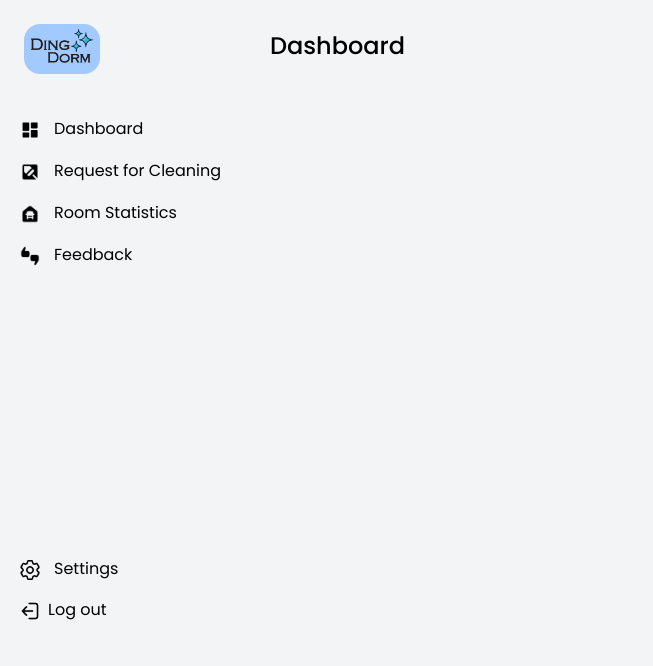
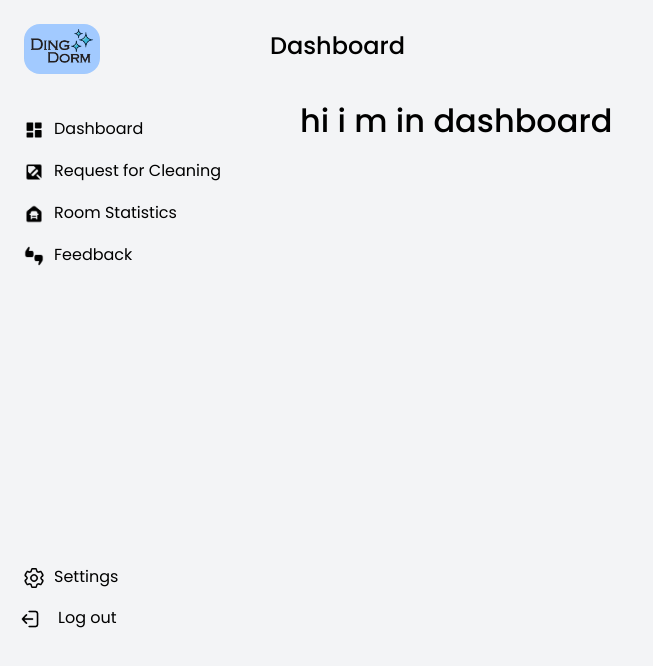
Before and after one commit to Yashmeet24/ding-dorm-frontend, a React (Create React App) app: page /home in a window 1280 px wide. Shown: the top 666 px of the page, without its empty margins (0-653 px from the left). Built offline with nearby package versions, Linux system fonts and the light colour scheme.

Commit message:
update homepage

```diff
--- a/src/App.js
+++ b/src/App.js
@@ -1,5 +1,5 @@
 import LoginPage from "./LoginPage";
-import { BrowserRouter as Router , Route, Switch } from "react-router-dom";
+import { BrowserRouter as Router , Route, Switch , Navigate} from "react-router-dom";
 import signUp from "./signUp";
 import Dashboard from "./Homepage";
 import CleaningRequestPage from "./CleaningRequestPage";
@@ -8,7 +8,11 @@ import FeedbackPage from "./FeedbackPage";
 import Sidebar from "./Sidebar";
 
 function App() {
+
+  const isLoggedIn = "true";
+
   return (
+
   <Router>
     <Switch>
       <Route exact path="/login" component={LoginPage}/>
@@ -17,10 +21,13 @@ function App() {
       <Route exact path="/CleaningRequestPage" component={CleaningRequestPage}/>
       <Route exact path="/RoomStatisticsPage" component={RoomStatisticsPage}/>
       <Route exact path="/FeedbackPage" component={FeedbackPage}/>
+      {/* <Route path="/" element={isLoggedIn ? <Homepage /> : <Navigate to="/login" />} /> */}
+      <Route path="*" element={<div><h2>404 Page not found</h2></div>}/>
     </Switch>
   </Router>
 
   );
 }
 
+
 export default App;
--- a/src/Dashboard.js
+++ b/src/Dashboard.js
@@ -1,5 +1,9 @@
 const Dashboard = () => {
     return (
+
+        <div className="dashboard main">
+            <h2>hi i m in dashboard</h2>
+        </div>
 
      );
 }
--- a/src/Homepage.js
+++ b/src/Homepage.js
@@ -1,16 +1,18 @@
 import Sidebar from "./Sidebar";
 import Navbar  from "./Navbar";
 import * as React from 'react';
-const Home = () => {
+import Dashboard from "./Dashboard";
+const Homepage = () => {
 
     const [heading, setHeading] = React.useState('Dashboard');
 
     return (
-        <div className="home">
+        <div className="homepage">
             <Sidebar setHeading={setHeading}/>
             <Navbar heading={heading}/>
+            <Dashboard/>
         </div>
      );
 }
 
-export default Home;
+export default Homepage;
--- a/src/Sidebar.js
+++ b/src/Sidebar.js
@@ -18,27 +18,26 @@ const Sidebar = (props) => {
                     <img className="logoimage rounded-4" src={require('./images/dingdormlogo-blue5.png')} alt="logo" />
                 </div>
                 <div className="Dashboard pages">
-                    <img className="sidebaricons Dashboard-icon" src={require('./images/dashboard-solid-24.png')} alt="Dashboard icon" />
-                    {/* <Link className="sidebarTitles Dashboard-title" to="/Dashboard" >Dashboard</Link> */}
-                    <button className="sidebarTitles Dashboard-title" onClick={() => handleSelect('Dashboard')} >Dashboard</button>
+                <button className="sidebarTitles Dashboard-title" onClick={() => handleSelect('Dashboard')} ><img className="sidebaricons Dashboard-icon" src={require('./images/dashboard-solid-24.png')} alt="Dashboard icon" />
+                   Dashboard</button>
                 </div>
                 <div className="CleaningRequest pages">
-                    <img className="sidebaricons CleaningRequest-icon" src={require('./images/cleaningreq.png')} alt="CleaningRequest icon" />
-                    <button className="sidebarTitles CleaningRequest-title" onClick={() => handleSelect('Request for cleaning')} > Request for Cleaning </button>
+                <button className="sidebarTitles CleaningRequest-title" onClick={() => handleSelect('Request for cleaning')} ><img className="sidebaricons CleaningRequest-icon" src={require('./images/cleaningreq.png')} alt="CleaningRequest icon" />
+                     Request for Cleaning </button>
                 </div>
                 <div className="RoomStatistics pages">
-                    <img className="sidebaricons RoomStatistics-icon" src={require('./images/roomstatus.png')} alt="RoomStatistics icon" />
-                    <button className="sidebarTitles RoomStatistics-title" onClick={()=> handleSelect('Room Statistics')} >Room Statistics</button>
+                <button className="sidebarTitles RoomStatistics-title" onClick={()=> handleSelect('Room Statistics')} ><img className="sidebaricons RoomStatistics-icon" src={require('./images/roomstatus.png')} alt="RoomStatistics icon" />
+                    Room Statistics</button>
                 </div>
                 <div className="Feedback pages">
-                    <img className="sidebaricons Feedback-icon" src={require('./images/feedback.png')} alt="Feedback icon" />
-                    <button className="sidebarTitles Feedback-title" onClick={()=> handleSelect('Feedback')} >Feedback</button>
+                <button className="sidebarTitles Feedback-title" onClick={()=> handleSelect('Feedback')} ><img className="sidebaricons Feedback-icon" src={require('./images/feedback.png')} alt="Feedback icon" />
+                    Feedback</button>
                 </div>
                 <div className="settings pages">
-                    <img className="sidebaricons settings-icon" src={require('./images/setting.png')} alt="settings icon" />
-                    <button className="sidebarTitles settings-title" onClick={()=> handleSelect('Settings')} >Settings</button>
+                <button className="sidebarTitles settings-title" onClick={()=> handleSelect('Settings')} ><img className="sidebaricons settings-icon" src={require('./images/setting.png')} alt="settings icon" />
+                    Settings</button>
                 </div>
-                <div className="Logout pages">
+                <div className="logout pages">
                     <img className="sidebaricons logout-icon" src={require('./images/exit.png')} alt="logout icon" />
                     <Link className="sidebarTitles logout-title" to="/login">Log out</Link>
                 </div>
--- a/src/index.css
+++ b/src/index.css
@@ -46,8 +46,11 @@ width: 320px !important;
   max-width: 20px;
   max-height: 20px;
   display: inline-block;
-  margin-left: 20px;
+  margin-left: 10px;
+  background-color: inherit;
+  margin-right: 10px;
 }
+
 .sidebarTitles{
   font-size: medium;
   text-decoration: none;
@@ -55,29 +58,31 @@ width: 320px !important;
   margin: 8px;
   color: black;
   border: none;
+  background-color: inherit;
 }
+
 
 .sidebar .pages:hover{
   border: 1px solid transparent;
   background-color: #d4d3d3a7;
   border-radius: 20px;
+  cursor: pointer;
 }
 
-.settings-title{
+.logout{
+  margin-left: 10px;
+}
+
+.settings{
   margin-top: 280px;
 }
 
 .slide{
   position: absolute;
-  background-color: #F3F4F6;
+  /* background-color: #F3F4F6; */
   height: 100%;
   width: 250px;
   transition: 0.5s ease-out;
-}
-
-.sidebar input{
-  display: none;
-  visibility: hidden;
 }
 
 .sidebar .logo{
@@ -96,6 +101,12 @@ width: 320px !important;
 
 .navbar{
   margin-left: 250px;
+}
+
+/* mainpage */
+.main{
+  margin-left: 300px;
+  margin-top: 30px;
 }
 
 /* .toggle{
```
